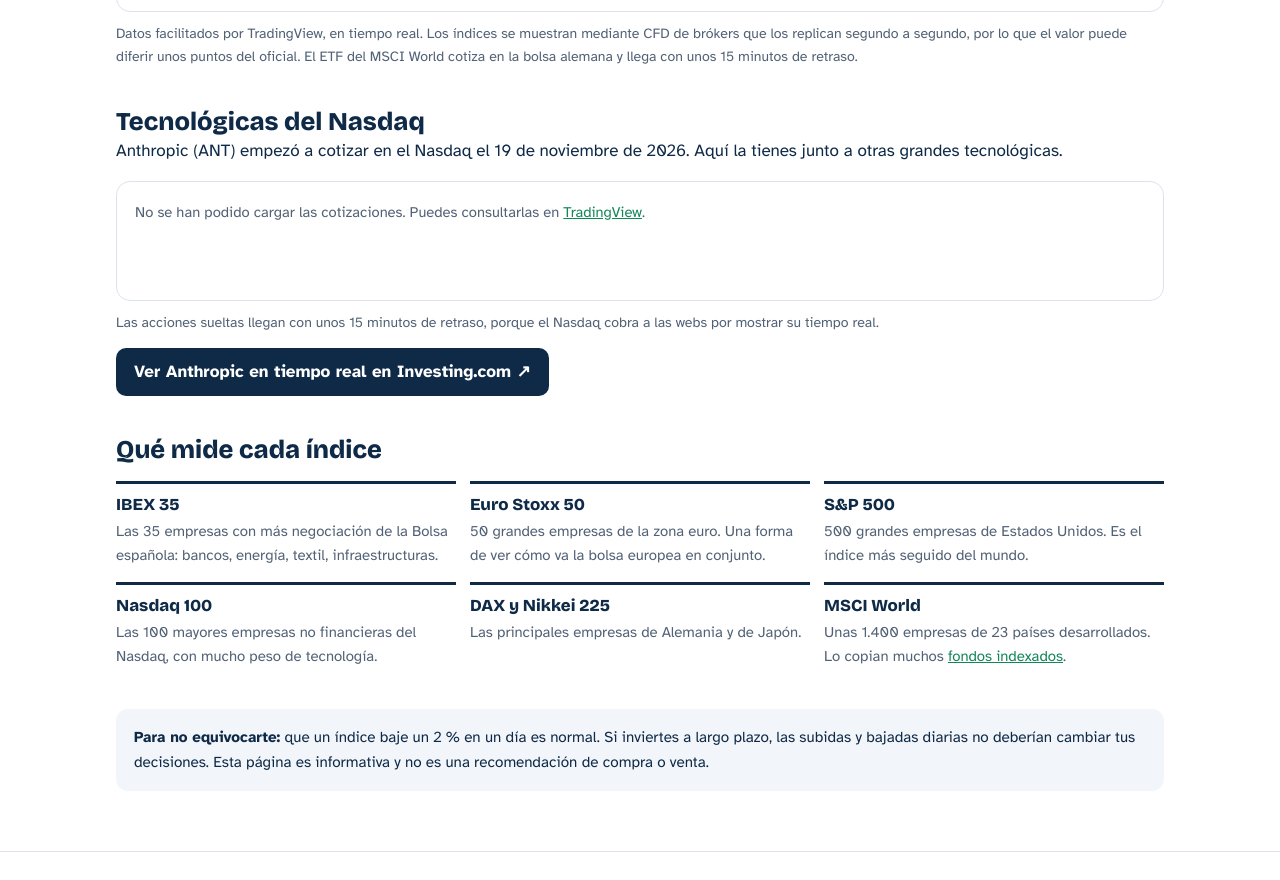
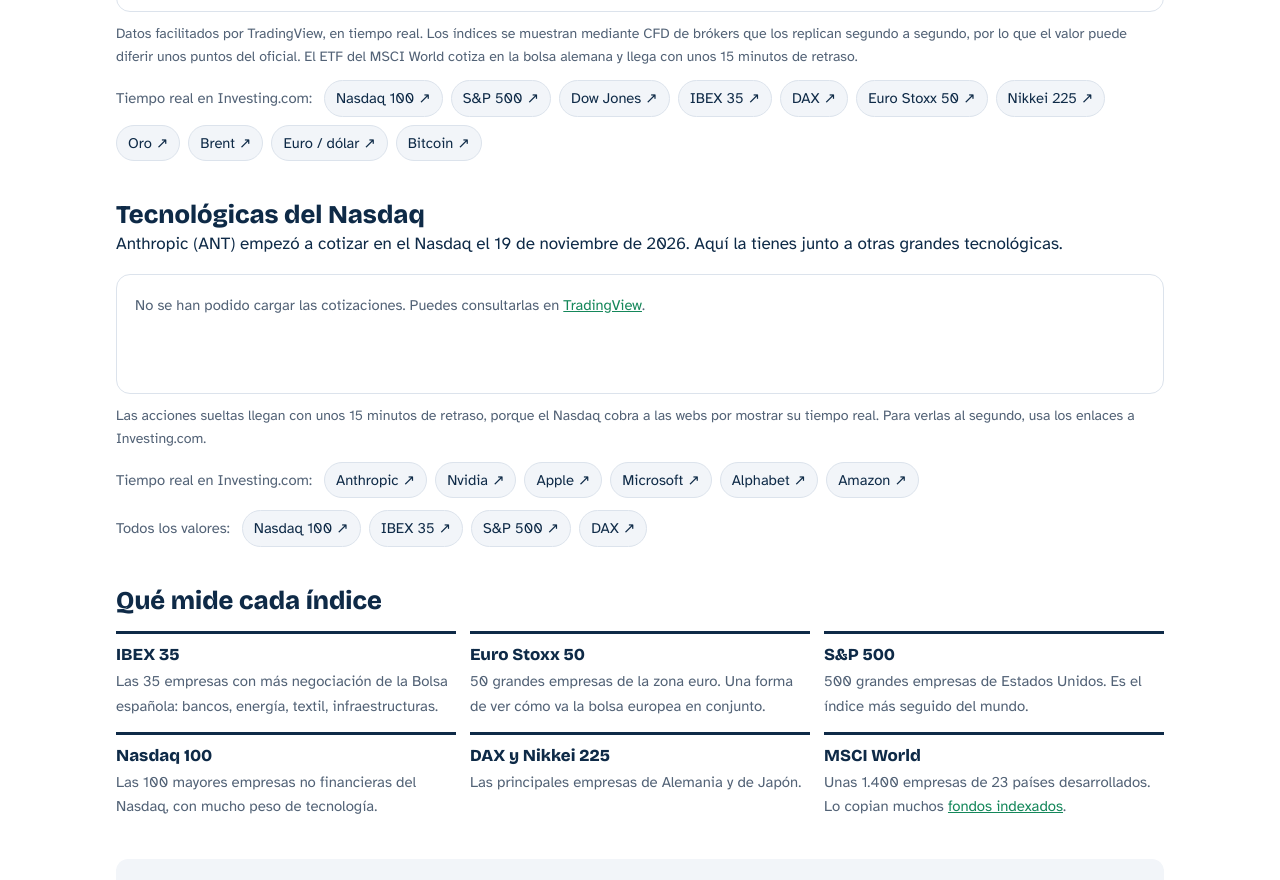
Before and after one commit to sosarme-hue/saberparainvertir, a plain HTML site: page mercados.html in a window 1280 px wide. Shown: the part 1926-2806 px from the top of the page. Drawn offline with nearby package versions, Linux system fonts and the light colour scheme; a script that the page names is missing.

Commit message:
Mercados: enlaces a tiempo real en Investing.com para cada índice, materia prima, divisa y acción, y a los componentes de los índices
Co-Authored-By: Claude Opus 5.5 <noreply@anthropic.com>
Claude-Session: https://claude.ai/code/session_01MaQ7SgtkpaWqLFvZR3BEe2

```diff
--- a/mercados.html
+++ b/mercados.html
@@ -25,6 +25,7 @@ h2{font-size:1.6rem}
 @media (max-width:860px){.idx{grid-template-columns:1fr 1fr}}
 @media (max-width:520px){.idx{grid-template-columns:1fr}}
 </style>
+<style>.rt-links{display:flex;flex-wrap:wrap;gap:8px;align-items:center;margin-top:12px;font-size:.92rem}.rt-links span{color:var(--muted);margin-right:4px}.rt-links a{display:inline-block;padding:5px 11px;border:1px solid var(--line);border-radius:999px;text-decoration:none;color:var(--ink);background:var(--soft)}.rt-links a:hover{border-color:var(--green)}</style>
 </head>
 <body>
 <header class="bar"><div class="in">
@@ -66,14 +67,16 @@ h2{font-size:1.6rem}
     <h2>Principales índices</h2>
     <div class="tv big" id="tv-quotes" style="margin-top:16px"><p class="fallback">Cargando índices…</p></div>
     <p class="note" style="margin-top:10px">Datos facilitados por TradingView, en tiempo real. Los índices se muestran mediante CFD de brókers que los replican segundo a segundo, por lo que el valor puede diferir unos puntos del oficial. El ETF del MSCI World cotiza en la bolsa alemana y llega con unos 15 minutos de retraso.</p>
+    <p class="rt-links"><span>Tiempo real en Investing.com:</span> <a href="https://es.investing.com/indices/nq-100" target="_blank" rel="noopener">Nasdaq 100 ↗</a><a href="https://es.investing.com/indices/us-spx-500" target="_blank" rel="noopener">S&amp;P 500 ↗</a><a href="https://es.investing.com/indices/us-30" target="_blank" rel="noopener">Dow Jones ↗</a><a href="https://es.investing.com/indices/spain-35" target="_blank" rel="noopener">IBEX 35 ↗</a><a href="https://es.investing.com/indices/germany-30" target="_blank" rel="noopener">DAX ↗</a><a href="https://es.investing.com/indices/eu-stoxx50" target="_blank" rel="noopener">Euro Stoxx 50 ↗</a><a href="https://es.investing.com/indices/japan-ni225" target="_blank" rel="noopener">Nikkei 225 ↗</a><a href="https://es.investing.com/commodities/gold" target="_blank" rel="noopener">Oro ↗</a><a href="https://es.investing.com/commodities/brent-oil" target="_blank" rel="noopener">Brent ↗</a><a href="https://es.investing.com/currencies/eur-usd" target="_blank" rel="noopener">Euro / dólar ↗</a><a href="https://es.investing.com/crypto/bitcoin" target="_blank" rel="noopener">Bitcoin ↗</a></p>
   </section>
 
   <section>
     <h2>Tecnológicas del Nasdaq</h2>
     <p>Anthropic (ANT) empezó a cotizar en el Nasdaq el 19 de noviembre de 2026. Aquí la tienes junto a otras grandes tecnológicas.</p>
     <div class="tv" id="tv-stocks" style="margin-top:16px"><p class="fallback">Cargando acciones…</p></div>
-    <p class="note" style="margin-top:10px">Las acciones sueltas llegan con unos 15 minutos de retraso, porque el Nasdaq cobra a las webs por mostrar su tiempo real.</p>
-    <p style="margin-top:14px"><a href="https://es.investing.com/equities/anthropic" target="_blank" rel="noopener" style="display:inline-block;padding:10px 18px;border-radius:10px;background:var(--navy);color:var(--on-navy);font-weight:700;text-decoration:none">Ver Anthropic en tiempo real en Investing.com ↗</a></p>
+    <p class="note" style="margin-top:10px">Las acciones sueltas llegan con unos 15 minutos de retraso, porque el Nasdaq cobra a las webs por mostrar su tiempo real. Para verlas al segundo, usa los enlaces a Investing.com.</p>
+    <p class="rt-links"><span>Tiempo real en Investing.com:</span> <a href="https://es.investing.com/equities/anthropic" target="_blank" rel="noopener">Anthropic ↗</a><a href="https://es.investing.com/equities/nvidia-corp" target="_blank" rel="noopener">Nvidia ↗</a><a href="https://es.investing.com/equities/apple-computer-inc" target="_blank" rel="noopener">Apple ↗</a><a href="https://es.investing.com/equities/microsoft-corp" target="_blank" rel="noopener">Microsoft ↗</a><a href="https://es.investing.com/equities/google-inc" target="_blank" rel="noopener">Alphabet ↗</a><a href="https://es.investing.com/equities/amazon-com-inc" target="_blank" rel="noopener">Amazon ↗</a></p>
+    <p class="rt-links"><span>Todos los valores:</span> <a href="https://es.investing.com/indices/nq-100-components" target="_blank" rel="noopener">Nasdaq 100 ↗</a><a href="https://es.investing.com/indices/spain-35-components" target="_blank" rel="noopener">IBEX 35 ↗</a><a href="https://es.investing.com/indices/us-spx-500-components" target="_blank" rel="noopener">S&amp;P 500 ↗</a><a href="https://es.investing.com/indices/germany-30-components" target="_blank" rel="noopener">DAX ↗</a></p>
   </section>
 
   <section>
```
